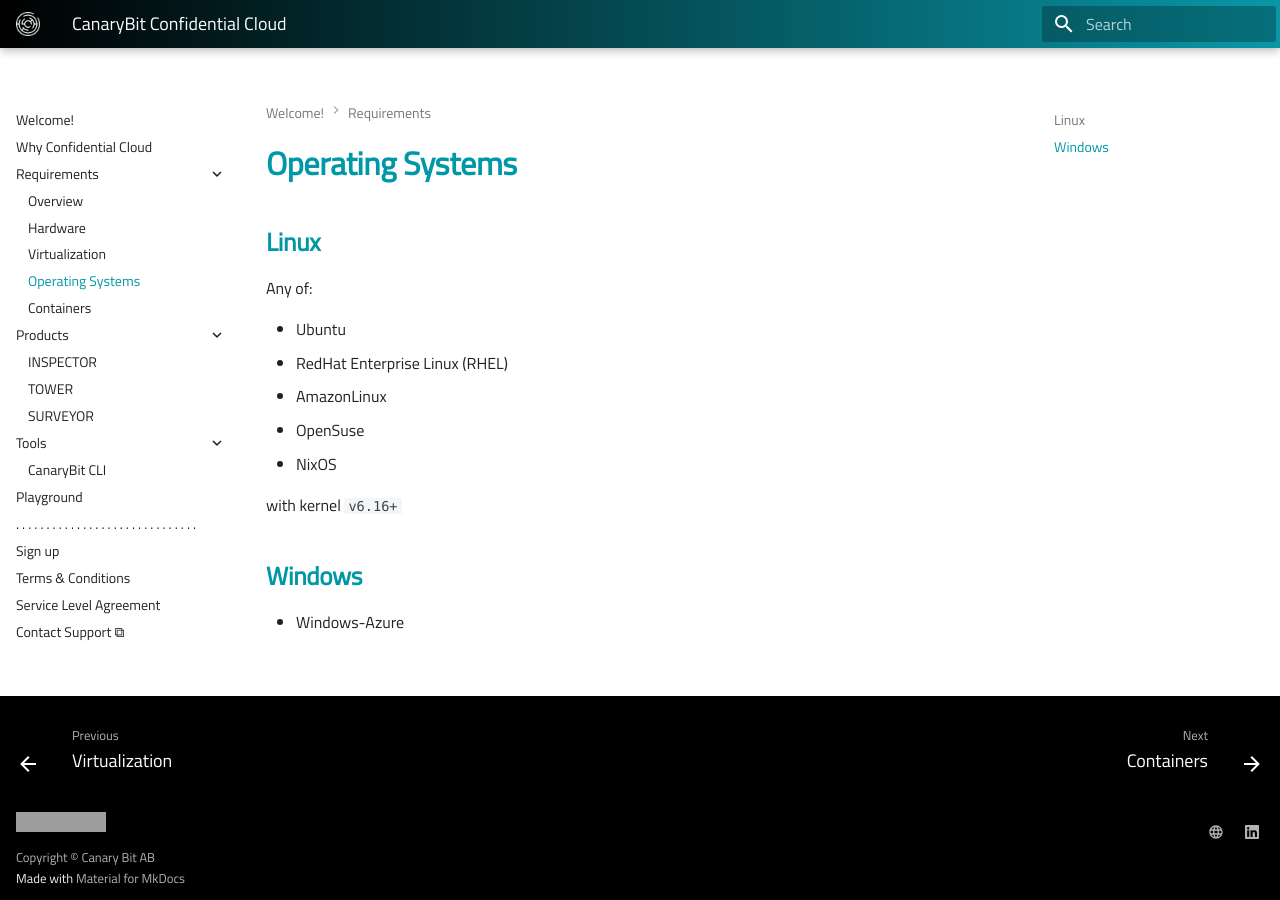
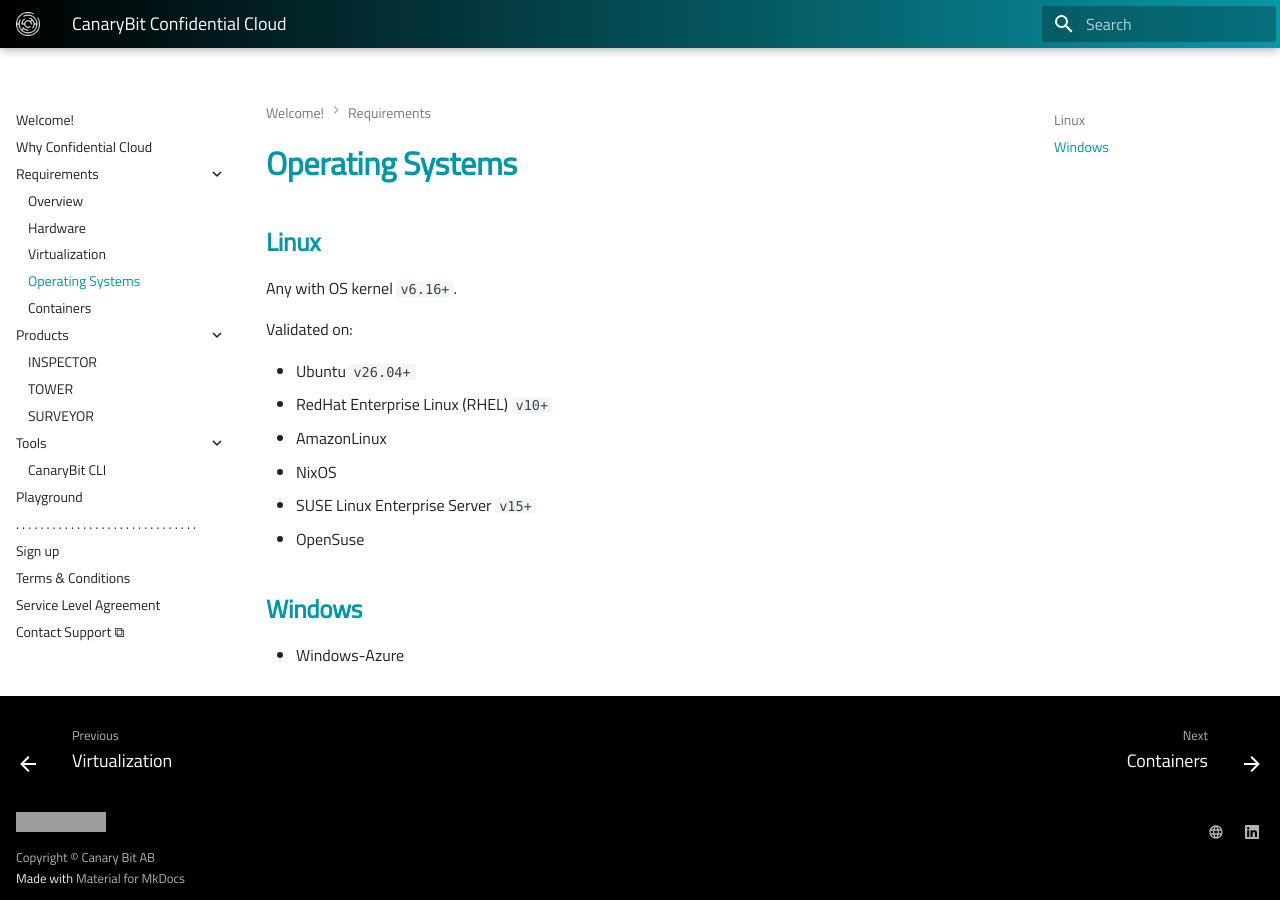
Before and after one commit to canarybit/cc-docs, an MkDocs documentation site: the page built from docs/requirements/operating-systems.md, in a window 1280 px wide. Built offline with MkDocs 1.6.1 and Material for MkDocs 9.7.7, drawn with Linux system fonts in a browser that asks for light colours; grey boxes are pictures that could not be loaded.

Commit message:
Improves Requirements pages

```diff
--- a/docs/requirements/operating-systems.md
+++ b/docs/requirements/operating-systems.md
@@ -2,15 +2,17 @@
 
 ## Linux
 
-Any of:
+Any with OS kernel `v6.16+`.
 
-- Ubuntu
-- RedHat Enterprise Linux (RHEL)
+Validated on:
+
+- Ubuntu `v26.04+`
+- RedHat Enterprise Linux (RHEL) `v10+`
 - AmazonLinux
+- NixOS
+- SUSE Linux Enterprise Server `v15+`
 - OpenSuse
-- NixOS
 
-with kernel `v6.16+`
 
 ## Windows
 
```
Also changed, not shown: docs/requirements/containers.md (+1 -2 lines), docs/requirements/virtualization.md (+0 -2 lines).
